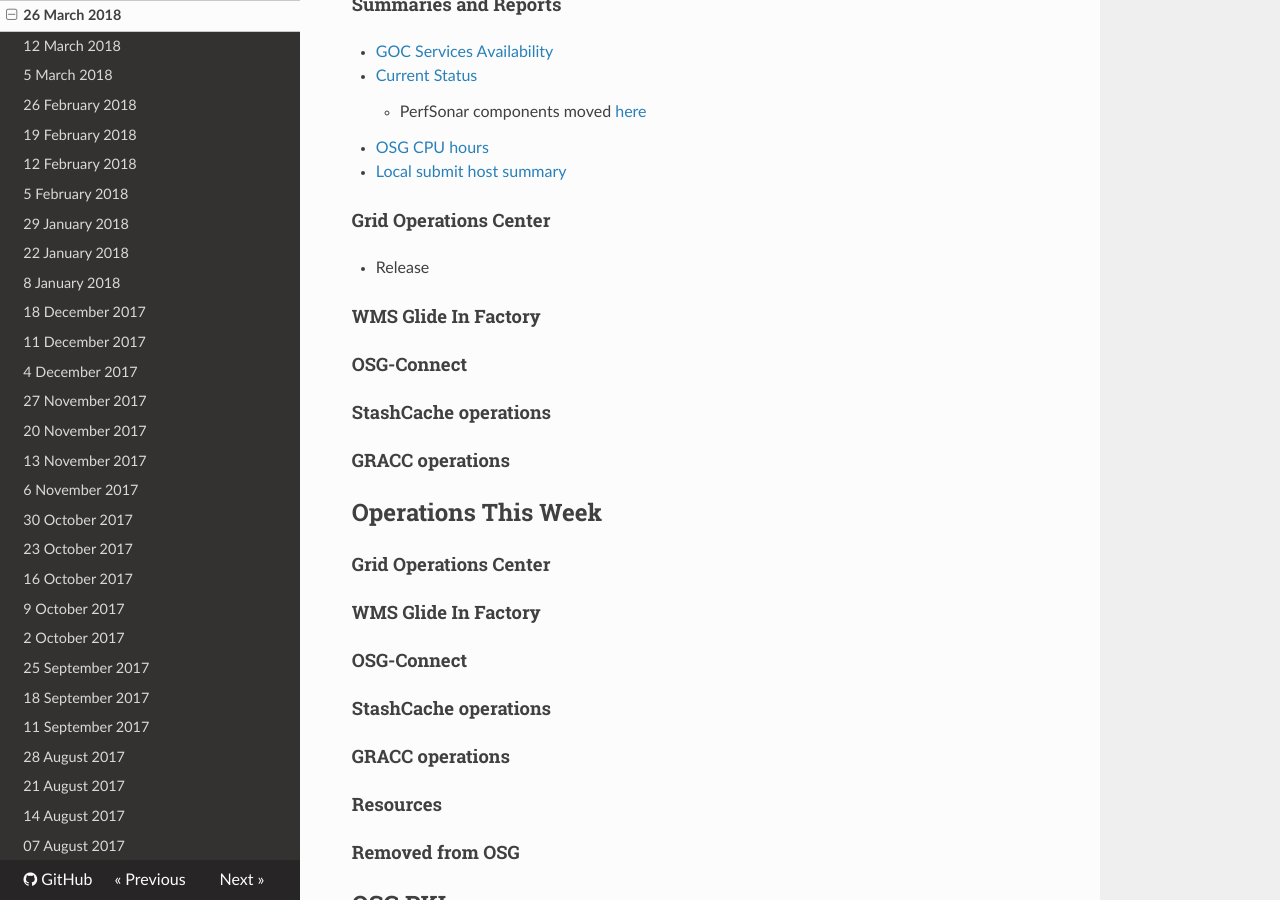
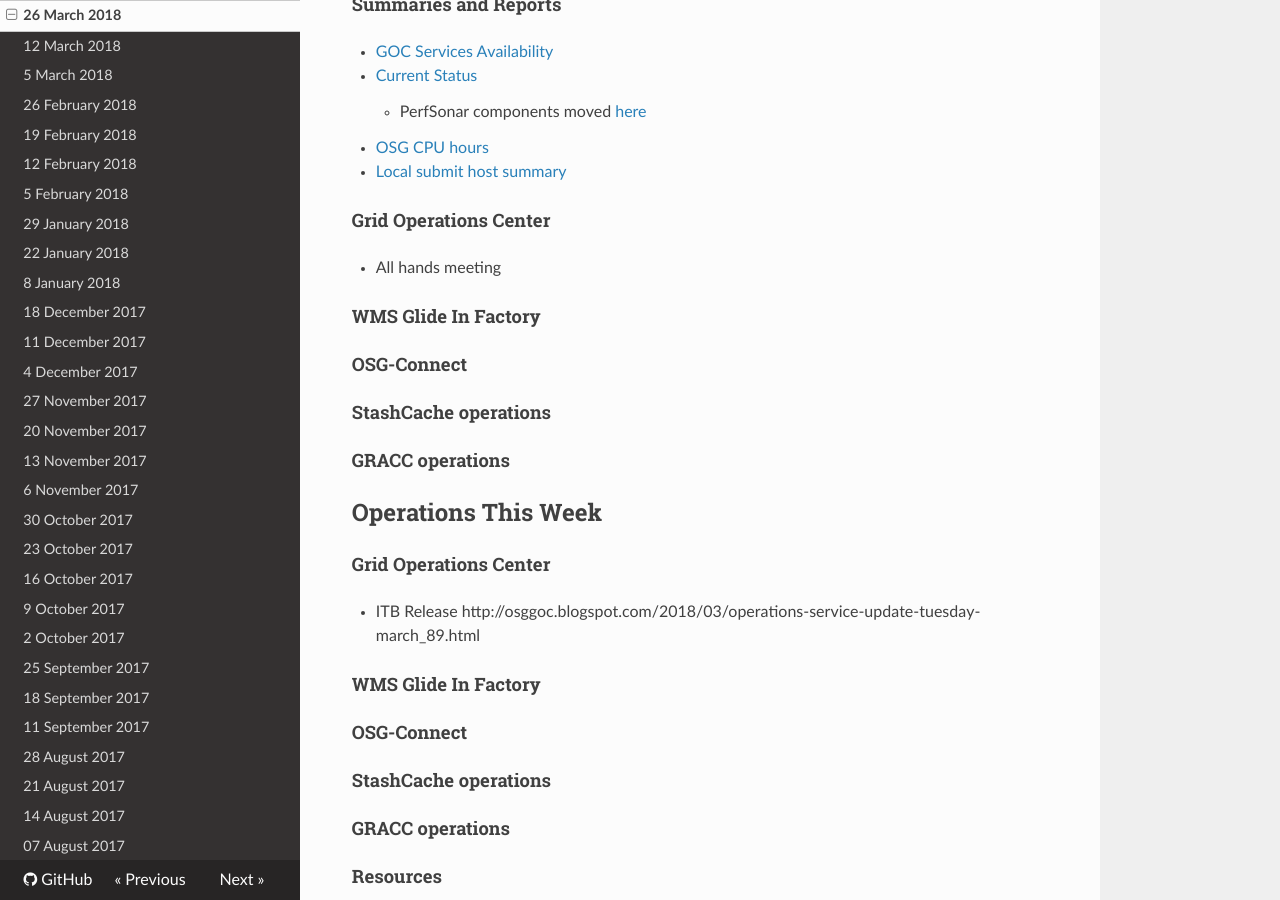
Before and after one commit to osg-htc/operations, an MkDocs documentation site: the page built from docs/WeeklyMinutes/26Mar2018.md, in a window 1280 px wide and 900 px high, scrolled down 515 px. Built offline with MkDocs 1.6.1, drawn with Linux system fonts in a browser that asks for light colours; nearby versions of some CDN libraries; old or Windows-style settings are respelled for this version of MkDocs.

Commit message:
Grid OPS updates
Grid OPS updates

```diff
--- a/docs/WeeklyMinutes/26Mar2018.md
+++ b/docs/WeeklyMinutes/26Mar2018.md
@@ -20,7 +20,7 @@
    * [Local submit host summary](http://osg-flock.grid.iu.edu/overview/)
 
 #### Grid Operations Center
-   * Release
+   *  All hands meeting
 
 #### WMS Glide In Factory
 
@@ -33,6 +33,7 @@
 ## Operations This Week
 
 #### Grid Operations Center
+   * ITB Release http://osggoc.blogspot.com/2018/03/operations-service-update-tuesday-march_89.html
 
 #### WMS Glide In Factory
 
```
